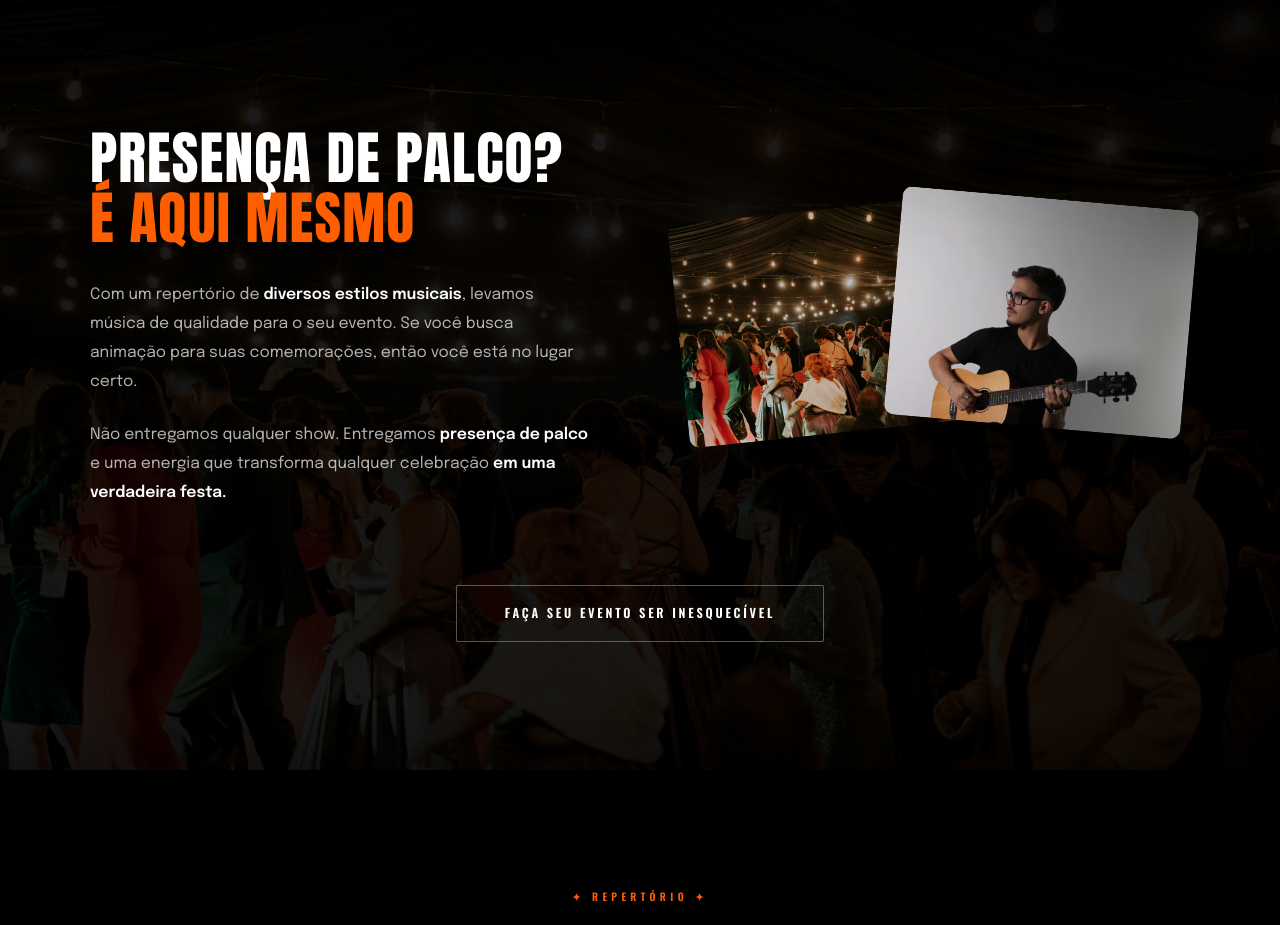
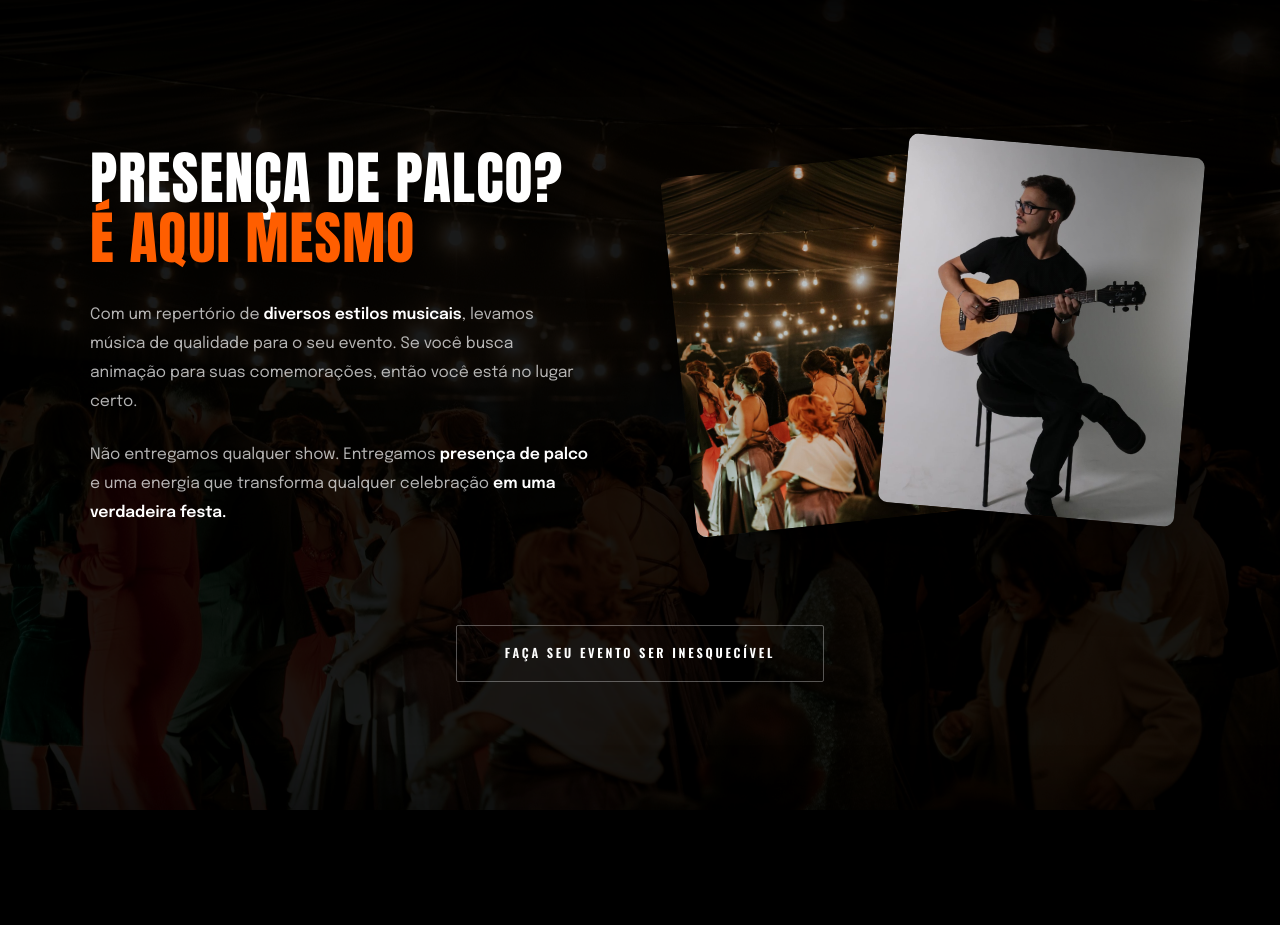
Before and after one commit to Ulisseswrk/dudasouza-site, a React (Vite) app: page / in a window 1280 px wide. Shown: the part 800-1725 px from the top of the page. Built offline with nearby package versions, Linux system fonts and the light colour scheme.

Commit message:
Revert "fix: corrige enquadramento da foto do Duda na secao Credencial"
This reverts commit e1f4c20ca75b141938abfcec95b2e5de865e1c8b.

```diff
--- a/src/components/Credencial.jsx
+++ b/src/components/Credencial.jsx
@@ -136,19 +136,11 @@ export default function Credencial() {
           ref={photosRef}
           className="reveal-from-right"
           style={{
+            position: 'relative',
             width: '100%',
-            containerType: 'inline-size',
+            height: 'clamp(260px, 42vw, 420px)',
           }}
         >
-          {/* Altura ligada à própria largura da coluna (container query), não à
-              viewport — evita o descasamento que espremia as fotos no breakpoint
-              onde o grid passa de 1 para 2 colunas */}
-          <div
-            style={{
-              position: 'relative',
-              height: 'clamp(260px, 42cqw, 420px)',
-            }}
-          >
           {/* Foto esquerda — dançando, inclinada -6deg */}
           <div
             style={{
@@ -192,14 +184,13 @@ export default function Credencial() {
             <img
               src="/img/foto-sobre.jpeg"
               alt="Duda tocando para a plateia"
-              style={{ width: '100%', height: '100%', objectFit: 'cover', objectPosition: 'top' }}
+              style={{ width: '100%', height: '100%', objectFit: 'cover' }}
             />
             <div style={{
               position: 'absolute', inset: 0,
               background: 'linear-gradient(-120deg, rgba(0,0,0,0.3) 0%, transparent 60%)',
               pointerEvents: 'none',
             }} />
-          </div>
           </div>
         </div>
       </div>
```
